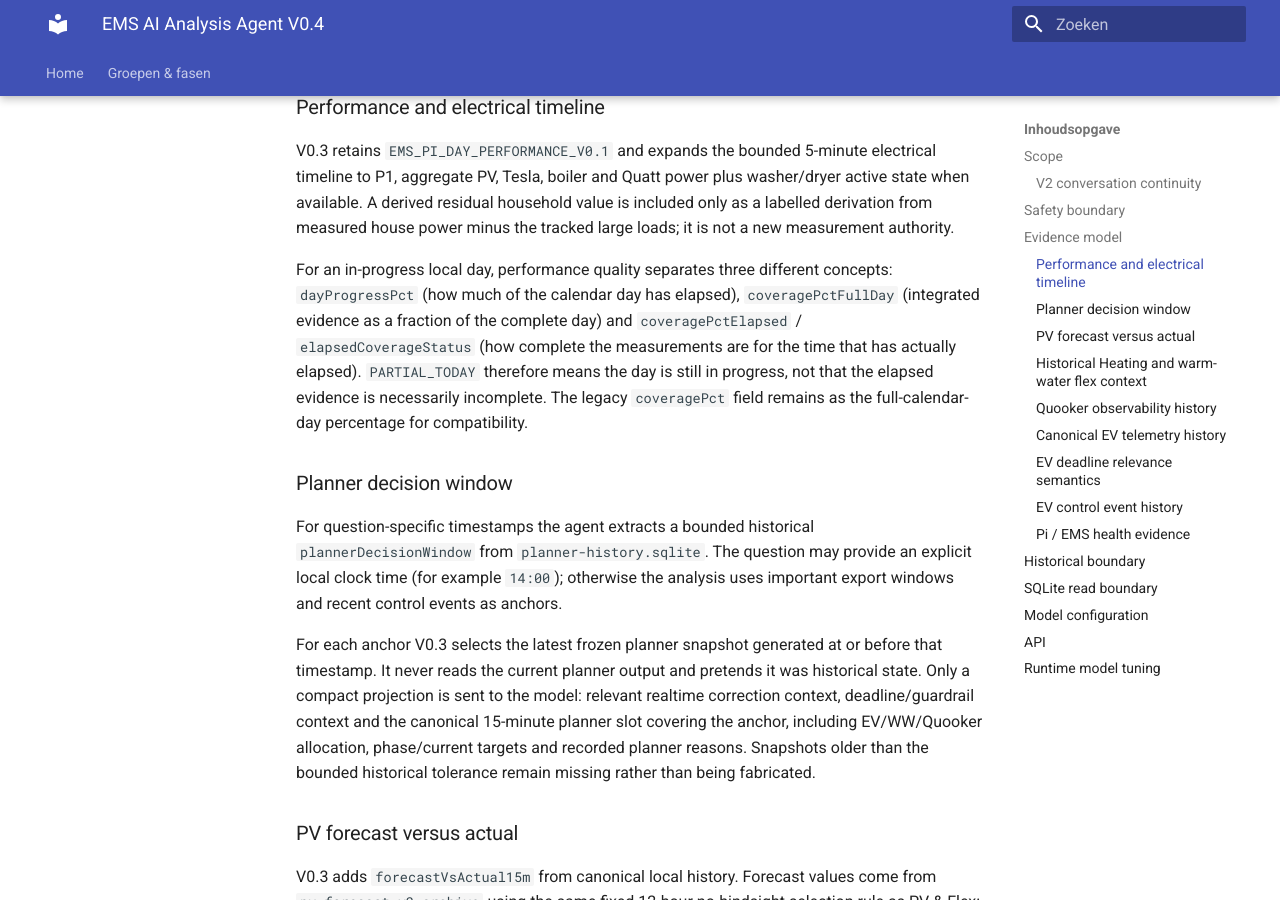
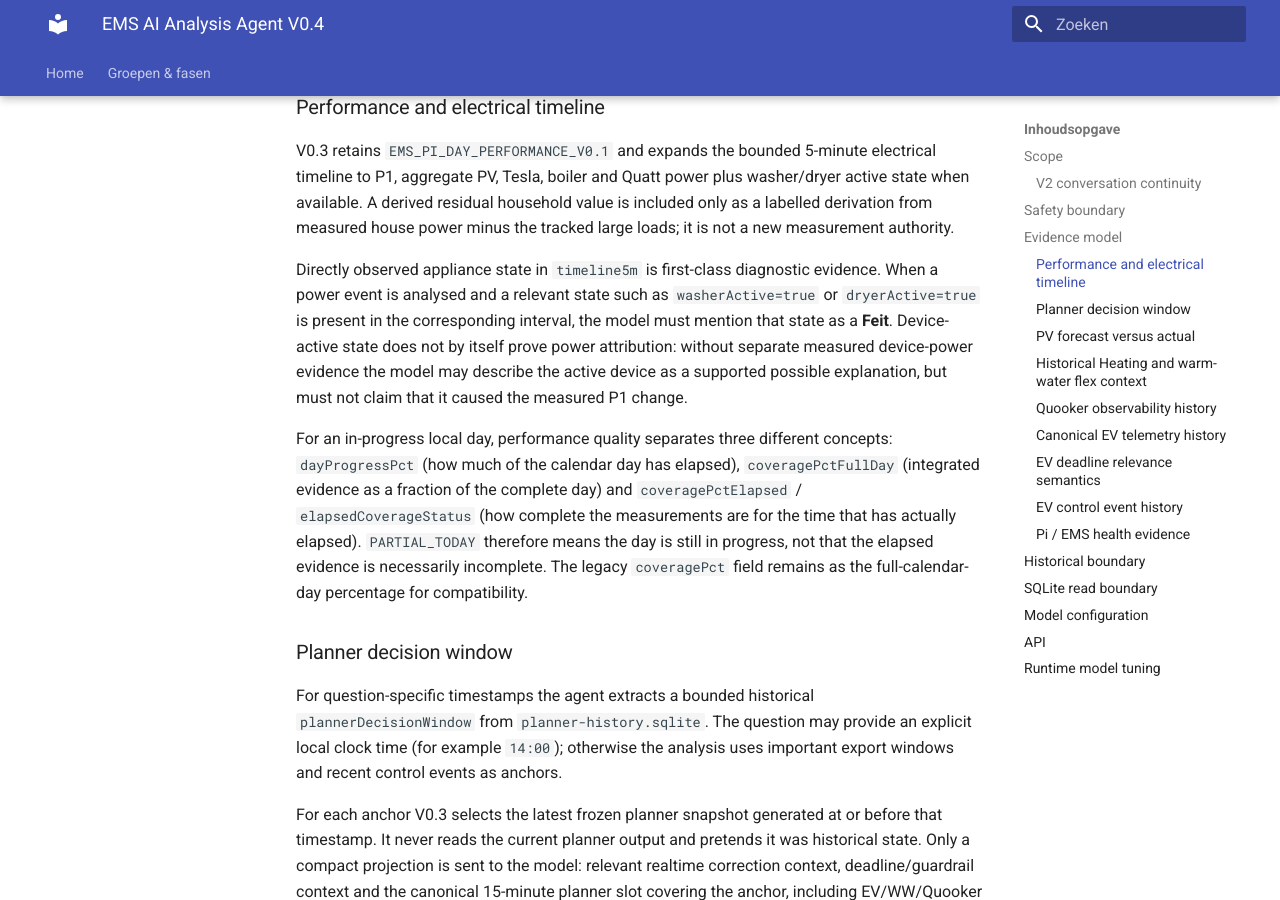
Before and after one commit to OnsKasteeltje/homey-energy-manual, an MkDocs documentation site: the page built from docs/architecture/ems-ai-analysis-agent.md, in a window 1280 px wide and 900 px high, scrolled down 2565 px. Built offline with MkDocs 1.6.1 and Material for MkDocs 9.7.7, drawn with Linux system fonts in a browser that asks for light colours.

Commit message:
docs(ai): define direct device-state evidence semantics

```diff
--- a/docs/architecture/ems-ai-analysis-agent.md
+++ b/docs/architecture/ems-ai-analysis-agent.md
@@ -120,6 +120,14 @@ electrical timeline to P1, aggregate PV, Tesla, boiler and Quatt power plus
 washer/dryer active state when available. A derived residual household value is
 included only as a labelled derivation from measured house power minus the
 tracked large loads; it is not a new measurement authority.
+
+Directly observed appliance state in `timeline5m` is first-class diagnostic
+evidence. When a power event is analysed and a relevant state such as
+`washerActive=true` or `dryerActive=true` is present in the corresponding
+interval, the model must mention that state as a **Feit**. Device-active state
+does not by itself prove power attribution: without separate measured
+device-power evidence the model may describe the active device as a supported
+possible explanation, but must not claim that it caused the measured P1 change.
 
 For an in-progress local day, performance quality separates three different
 concepts: `dayProgressPct` (how much of the calendar day has elapsed),
```
